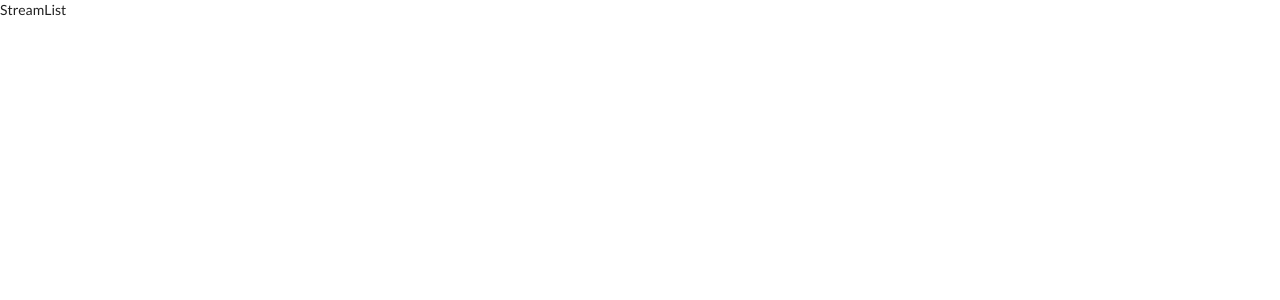
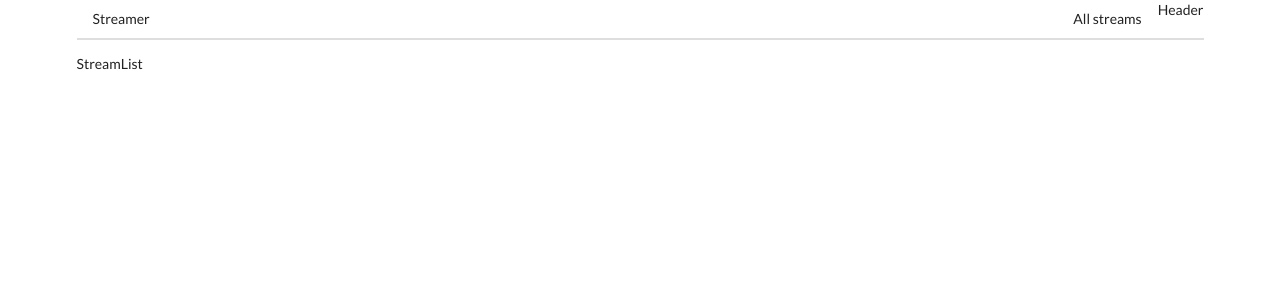
Before and after one commit to averagealloy/streamo-client, a React (Create React App) app: page / in a window 1280 px wide. Shown: the top 300 px of the page. Built offline with nearby package versions, Linux system fonts and the light colour scheme.

Commit message:
moving headfer inside of browser

```diff
--- a/src/components/App.js
+++ b/src/components/App.js
@@ -6,12 +6,14 @@
 import StreamDelete from './streams/StreamDelete'
 import StreamList from './streams/StreamList'
 import StreamShow from './streams/StreamShow'
+import Header from './Header'
 
 const App = () => {
     return (
-        <div>
+        <div className="ui container">
             <BrowserRouter>
              <div>
+            <Header/>
                 <Route path="/" exact component={StreamList}/>
                 <Route path="/streams/new" exact component={StreamCreate}/>
                 <Route path="/streams/edit" exact component={StreamEdit}/>
--- /dev/null
+++ b/src/components/Header.js
@@ -0,0 +1,23 @@
+import React from 'react'
+import { Link } from 'react-router-dom'
+
+
+const Header = () => {
+
+    return (
+        <div className="ui secondary pointing menu">
+            <Link to="/" className="item">
+                Streamer
+            </Link>
+            <div className="right menu">
+                <Link to="/"  className="item">
+                 All streams
+                </Link>
+            </div>
+            Header
+        </div>
+    )
+
+}
+
+export default Header
```
